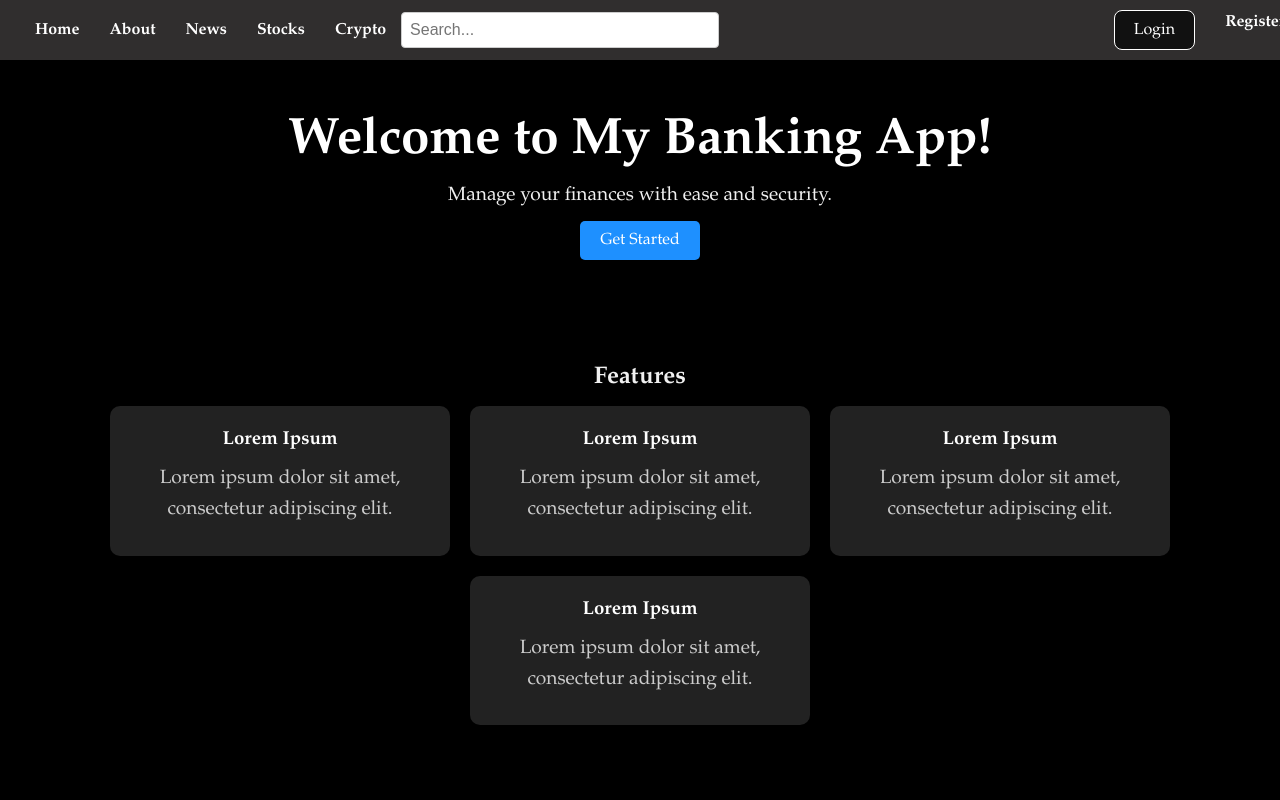
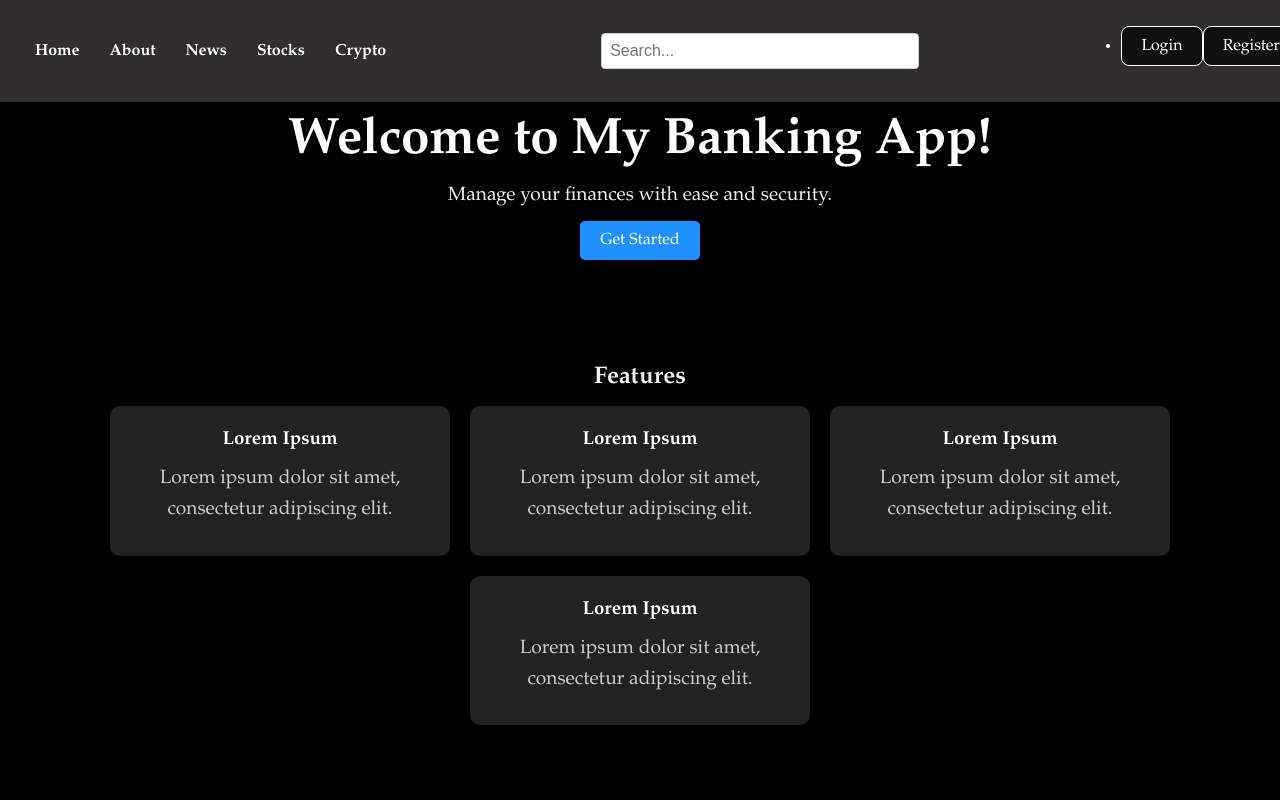
Before and after one commit to vincentbonet/BankingApp, a React (Vite) app in the folder banking-app/: page / in a window 1280 px wide. Shown: the top 800 px of the page. Built offline with nearby package versions, Linux system fonts and the light colour scheme.

Commit message:
Fixed some issues and caused more

```diff
--- a/banking-app/src/App.jsx
+++ b/banking-app/src/App.jsx
@@ -7,7 +7,6 @@ import About from './components/About';
 import News from './components/News';
 import Stocks from './components/Stocks';
 import Crypto from './components/Crypto';
-import Register from './components/RegisterModal';
 import Footer from './components/Footer';
 import LoginModal from './components/LoginModal';
 import RegisterModal from './components/RegisterModal';
@@ -36,7 +35,6 @@ const App = () => {
                             <Route path='/news' element={<News />} />
                             <Route path='/stocks' element={<Stocks />} />
                             <Route path='/crypto' element={<Crypto />} />
-                            <Route path='/register' element={<Register />} />
                         </Routes>
                     </div>
                     <Footer />
--- a/banking-app/src/components/NavBar.css
+++ b/banking-app/src/components/NavBar.css
@@ -12,29 +12,27 @@
     box-shadow: 0 2px 4px rgba(0, 0, 0, 0.1);
 }
 
-.items,
-.user-items {
+
+
+.items {
     list-style-type: none;
     display: flex;
     margin: 0;
     padding: 0;
 }
 
-.items li,
-.user-items li {
+.items li {
     margin: 0 15px;
 }
 
-.items li a,
-.user-items li a {
+.items li a {
     color: #ffffff;
     text-decoration: none;
     font-weight: bold;
     transition: color 0.3s ease;
 }
 
-.items li a:hover,
-.user-items li a:hover {
+.items li a:hover {
     color: #bbbbbb;
 }
 
@@ -45,9 +43,6 @@
     padding: 0 15px;
 }
 
-.user-items {
-    margin-left: auto;
-}
 
 .searchbar-container input {
     width: 100%;
@@ -84,11 +79,6 @@
         justify-content: space-evenly;
     }
 
-    .user-items {
-        order: 3;
-        width: 100%;
-        justify-content: flex-end;
-    }
 }
 
 body {
--- a/banking-app/src/components/NavBar.jsx
+++ b/banking-app/src/components/NavBar.jsx
@@ -4,17 +4,13 @@ import { Button } from '@mantine/core';
 import './NavBar.css';
 import Searchbar from './Searchbar';
 
-const NavBar = ({ openLoginModal }) => {
+const NavBar = ({ openLoginModal, openRegisterModal }) => {
     const items = [
         { name: 'Home', link: '/' },
         { name: 'About', link: '/about' },
         { name: 'News', link: '/news' },
         { name: 'Stocks', link: '/stocks' },
         { name: 'Crypto', link: '/crypto' },
-    ];
-
-    const userItems = [
-        { name: 'Register', link: '/register' }
     ];
 
     return (
@@ -34,12 +30,10 @@ const NavBar = ({ openLoginModal }) => {
                     <Button variant="outline" onClick={openLoginModal}>
                         Login
                     </Button>
+                    <Button variant="outline" onClick={openRegisterModal}>
+                        Register
+                    </Button>
                 </li>
-                {userItems.map((item, index) => (
-                    <li key={index}>
-                        <Link to={item.link}>{item.name}</Link>
-                    </li>
-                ))}
             </ul>
         </nav>
     );
```
Also changed, not shown: banking-app/src/components/LoginModal.css (+26 -6 lines), banking-app/src/components/LoginModal.jsx (+1 -8 lines).
